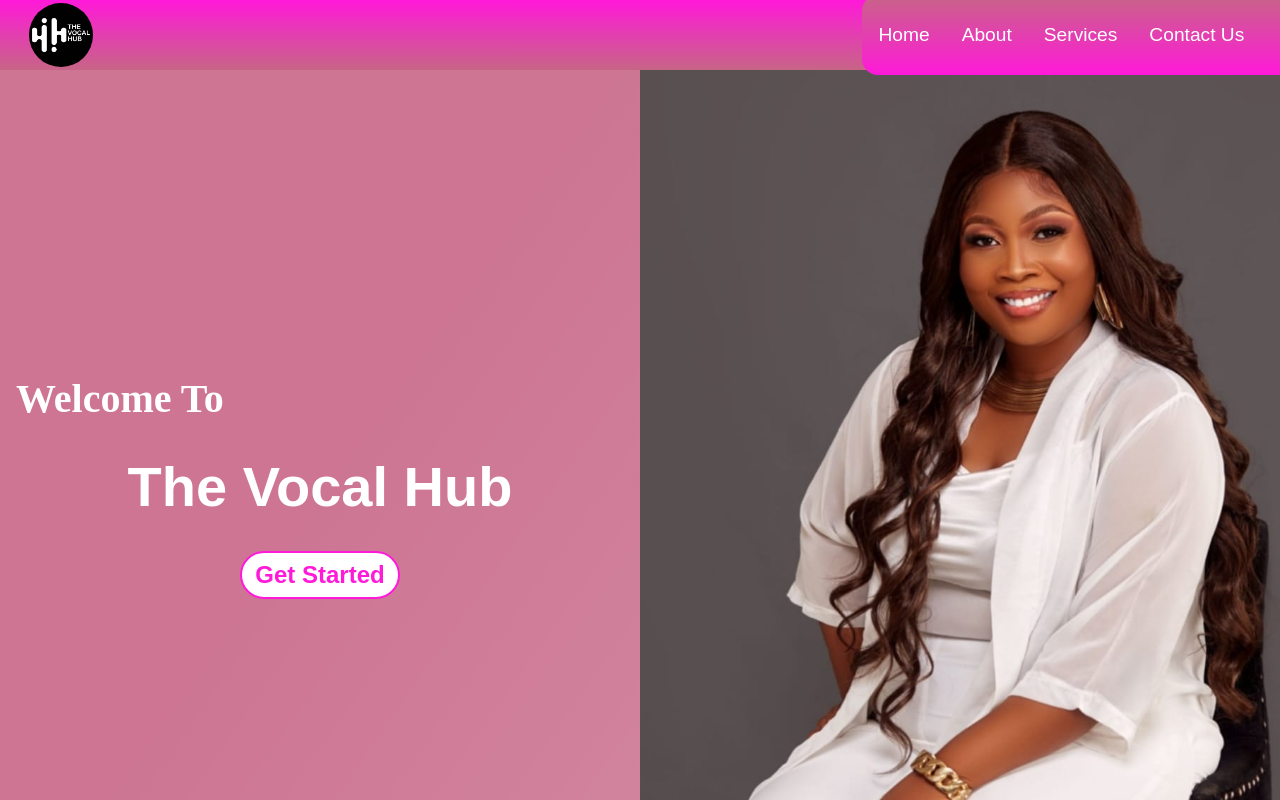
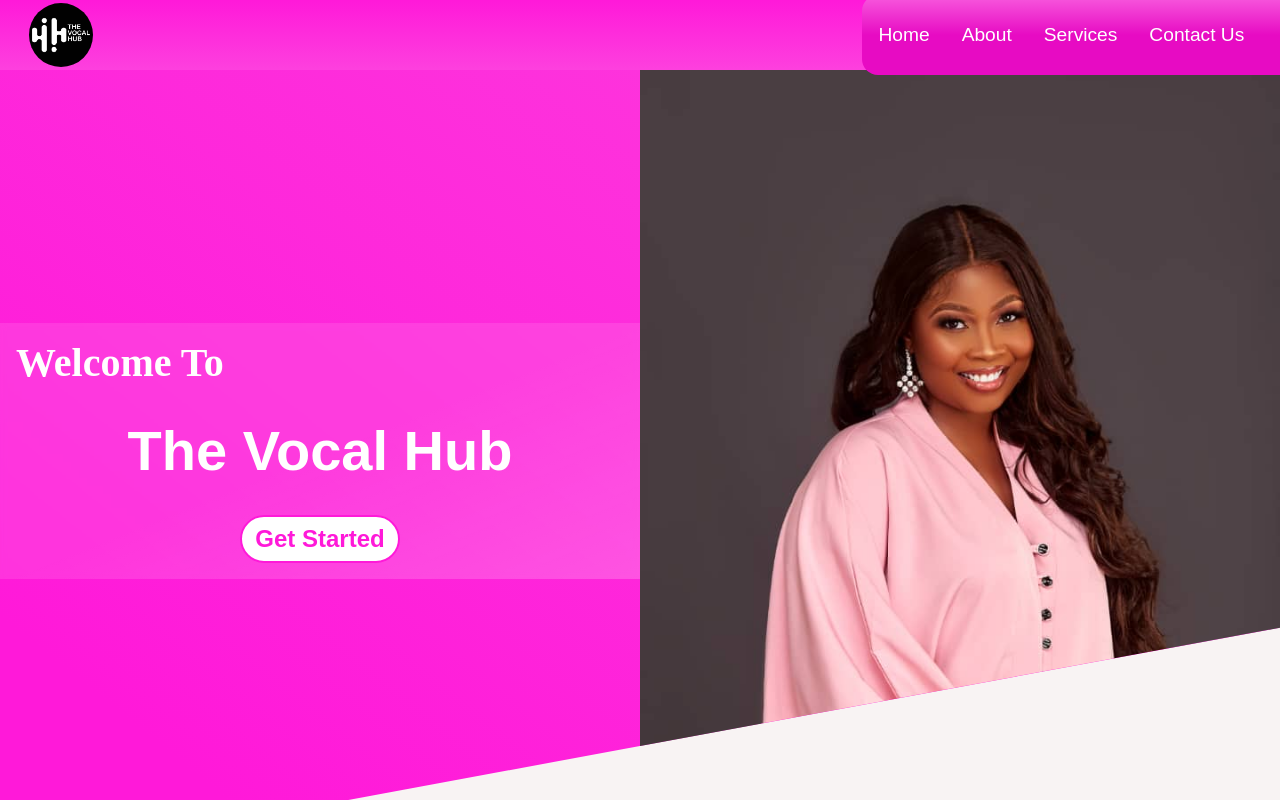
Before and after one commit to Richeez/The-Vocal-Hub, a React (Vite) app: page / in a window 1280 px wide. Shown: the top 800 px of the page. Built offline with nearby package versions, Linux system fonts and the light colour scheme.

Commit message:
change secondary and add new colors

```diff
--- a/src/components/navBar/styledNav.js
+++ b/src/components/navBar/styledNav.js
@@ -12,6 +12,8 @@
   transition: all 1s ease-in-out;
   display: flex;
   align-items: center;
+/* overflow: hidden; */
+
   /* justify-content: center; */
   color: var(--text-color);
   /* background: yellow; */
@@ -35,7 +37,9 @@
 pointer-events: none;
 user-select: none;
 transition: all 1s ease-in-out;
-background: linear-gradient( to top, var(--secondary-color), var(--light-pink)) ;
+/* box-shadow: 1px 2px 3px, 1px 2px 3px; */
+background: linear-gradient( var(--lighter-pink), var(--secondary-color-dk), var(--secondary-color-dk)) ;
+/* box-shadow: 1px 3px 5px var(--lighter-pink); */
 top: -60%;
 margin-top: 8rem;
 color: var(--white-color);
@@ -65,7 +69,7 @@
 user-select: all;
 transition: all 1s ease-in;
         margin: 0;
-        background-color: unset;
+        /* background-color: unset; */
 
 
 
--- a/src/components/pages/home/Home.jsx
+++ b/src/components/pages/home/Home.jsx
@@ -9,6 +9,7 @@
   return (
     <Container>
       <StyledHome ref={home}>
+        <div className="clip-path">
           <div className="main-header">
             <p>welcome to</p>
             <h1>the vocal hub</h1>
@@ -16,8 +17,9 @@
             <Button>get started</Button>
           </div>
           <Animate>
-          <ImageBox src={"./assets/IMG-20230708-WA0014.jpg"} />
+            <ImageBox src={"./assets/IMG-20230708-WA0013.jpg"} />
           </Animate>
+        </div>
       </StyledHome>
     </Container>
   );
--- a/src/components/pages/home/styledHome.js
+++ b/src/components/pages/home/styledHome.js
@@ -3,29 +3,30 @@
 export const StyledHome = styled.div`
 /* background: url(images/bg-img.jpeg), no-repeat; */
 width: 100%;
-min-height: 100vh;
-display: grid;
-grid-template-columns: 1fr;
+/* min-height: 50vh; */
+/* display: grid; */
+/* grid-template-columns: 1fr; */
 /* gap: 1rem; */
-overflow: hidden;
+/* overflow: hidden; */
+/* background-color: orange; */
 /* place-items:center ; */
-background: var(--light-pink);
-padding-block: 8.5rem;
-position: relative;
+background: var(--bg-color);
+/* padding-block: 8.5rem; */
+/* position: relative; */
 /* flex-direction: column; */
 /* background-color: var(--transparent-black); */
 /* background-blend-mode:multiply; */
 
-@media screen and (min-width: 45rem) {
-    /* min-height: 100vh; */
+/* @media screen and (min-width: 45rem) {
+    /* min-height: 100vh;
     padding-block: 2rem;
 
-    grid-template-columns: repeat(auto-fit, minmax(300px, 1fr));
-max-width: 90rem;
+    /* grid-template-columns: repeat(auto-fit, minmax(300px, 1fr));
+/* max-width: 90rem;
 
 
 
-    }
+    } */
 
 .main-header{
     display: flex;
@@ -37,12 +38,13 @@
 position: relative;
 flex-direction: column;
 padding: 1rem;
-border-radius: 1rem;
+/* border-radius: 1rem; */
 width: 100%;
+align-self: center;
 
-/* & > *{
-    margin-top: -2rem;
-} */
+
+    margin-top: -8rem;
+
 /* width: clamp( 200px, 45rem, 80vw); */
 
 background: linear-gradient(to bottom right, var(--lighter-white-color), var(--lighter-white-color), var(--light-white-color));
@@ -66,7 +68,8 @@
 }
 
 .imageBox{
-    border-radius: 1rem;
+    /* border-radius: 1rem; */
 overflow: hidden;
+height: 50%;
 }
 `;
--- a/src/components/styled.js
+++ b/src/components/styled.js
@@ -5,7 +5,8 @@
 width: 100%;
 padding-bottom: 2rem;
 min-height: 50vh;
-
+position: relative;
+overflow: hidden;
 &:nth-of-type(1){
     min-height: 100vh;
 
@@ -39,12 +40,12 @@
 justify-content: center;
 border-radius: .5rem;
 font-size: .9rem;
-background-color:var(--dark-chocolate);
+background-color:var(--white-color);
 transition: var(--transition);
 cursor: pointer;
 border: none;
 outline: none;
-color: var(--white-color);
+color: var(--secondary-color);
 
 &:hover{
     filter: brightness(2);
--- a/src/components/styledButtons.js
+++ b/src/components/styledButtons.js
@@ -21,6 +21,12 @@
 background-color: var(--white-color);
 color: var(--secondary-color);
 
+&:hover{
+    filter: brightness(2);
+    transition: var(--transition);
+
+
+}
 
 &::before,::after{
     display: flex;
--- a/src/globalStyles.js
+++ b/src/globalStyles.js
@@ -10,11 +10,14 @@
   /* scroll-margin-top: 15rem; */
 }
 
+
 :root{
-  --bg-color:#c0c0c0;
+  --bg-color:#f8f3f3;
   --secondary-color: #FF19D9FF;
-  --light-pink: #c76586;
-  --nav-color:#b60d45;
+  --secondary-color-dk: #e70bc3;
+  --light-pink: #fd40de;
+  --lighter-pink: #f85bde;
+  --nav-color:#FF19D9FF;
   --white-color:#ffff;
   --font-family:  "Poppins", sans-serif;
   --light-white-color: rgba(255, 255, 255, 0.211);
@@ -46,6 +49,42 @@
   transition: all 1s ease-in;
 
   }
+}
+
+.clip-path {
+  background: linear-gradient(to bottom left, var(--light-pink), var(--secondary-color) 80%);
+  -webkit-clip-path: polygon(0 0, 100% 0, 100% 61%, 0 84%);
+          clip-path: polygon(0 0, 100% 0, 100% 61%, 0 84%);
+  top: 0;
+  left: 0;
+  right: 0;
+  height: 100%;
+  position: absolute;
+
+  display: grid;
+grid-template-columns: 1fr;
+/* gap: 1rem; */
+overflow: hidden;
+/* background-color: orange; */
+place-items:center ;
+/* background: var(--light-pink); */
+padding-block: 8.5rem;
+position: relative;
+/* flex-direction: column; */
+/* background-color: var(--transparent-black); */
+/* background-blend-mode:multiply; */
+
+@media screen and (min-width: 45rem) {
+    /* min-height: 100vh; */
+    padding-block: 2rem;
+
+    grid-template-columns: repeat(auto-fit, minmax(300px, 1fr));
+max-width: 90rem;
+
+
+
+    }
+
 }
 
 .imageBox{
--- a/src/index.css
+++ b/src/index.css
@@ -12,9 +12,10 @@
 /* } */
 
 testing {
-  color: #c0c0c0;
-  color: #d87093;
+  color: #f8f3f3;
+  color: #b60d45;
   color: #c76586;
   color: #b60d45;
-  color: #fa0b5a;
+  color: #e70bc3;
+  color: #f85bde;
 }
```
Lines whose indentation alone changed are shown as unchanged.
